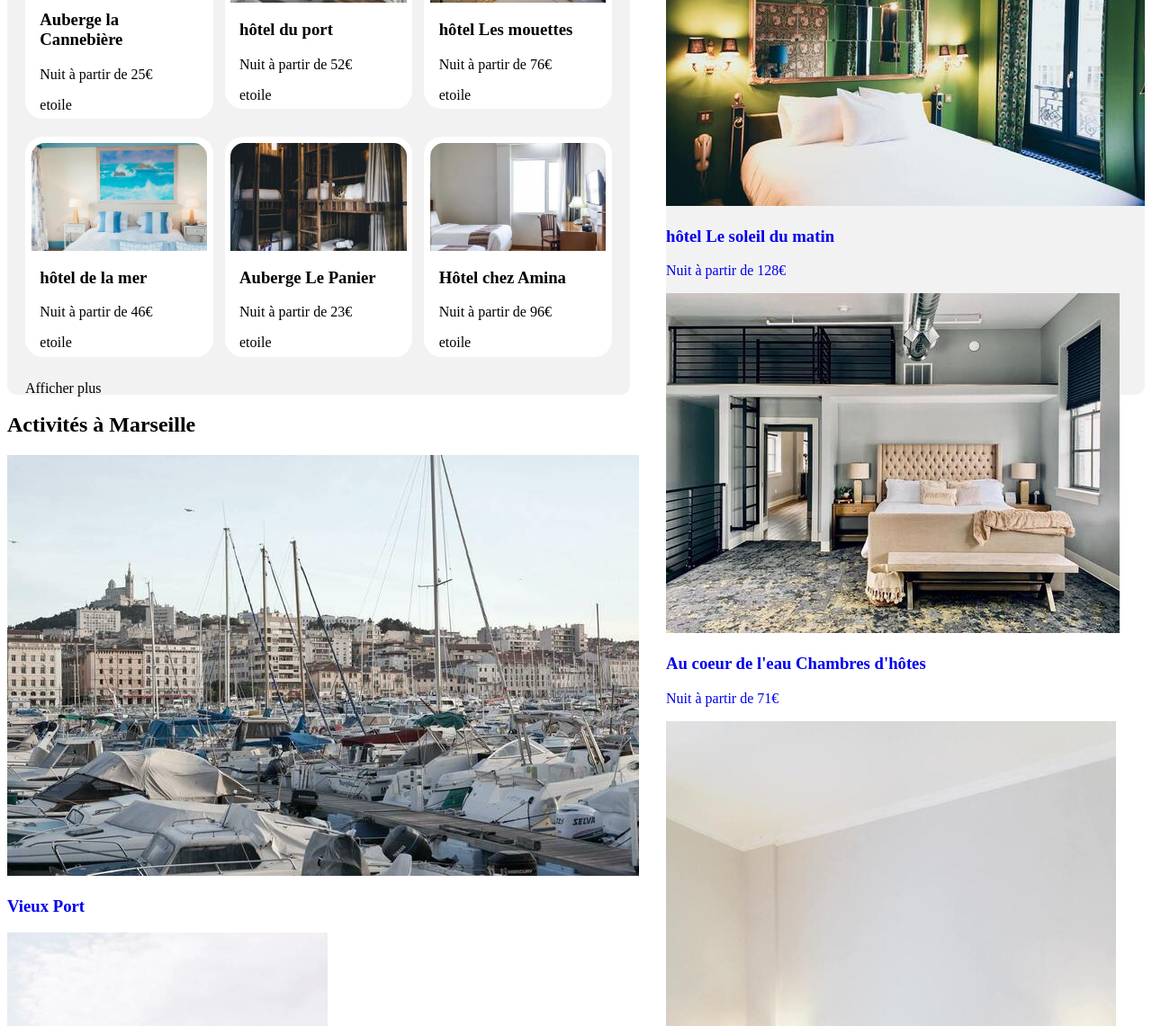
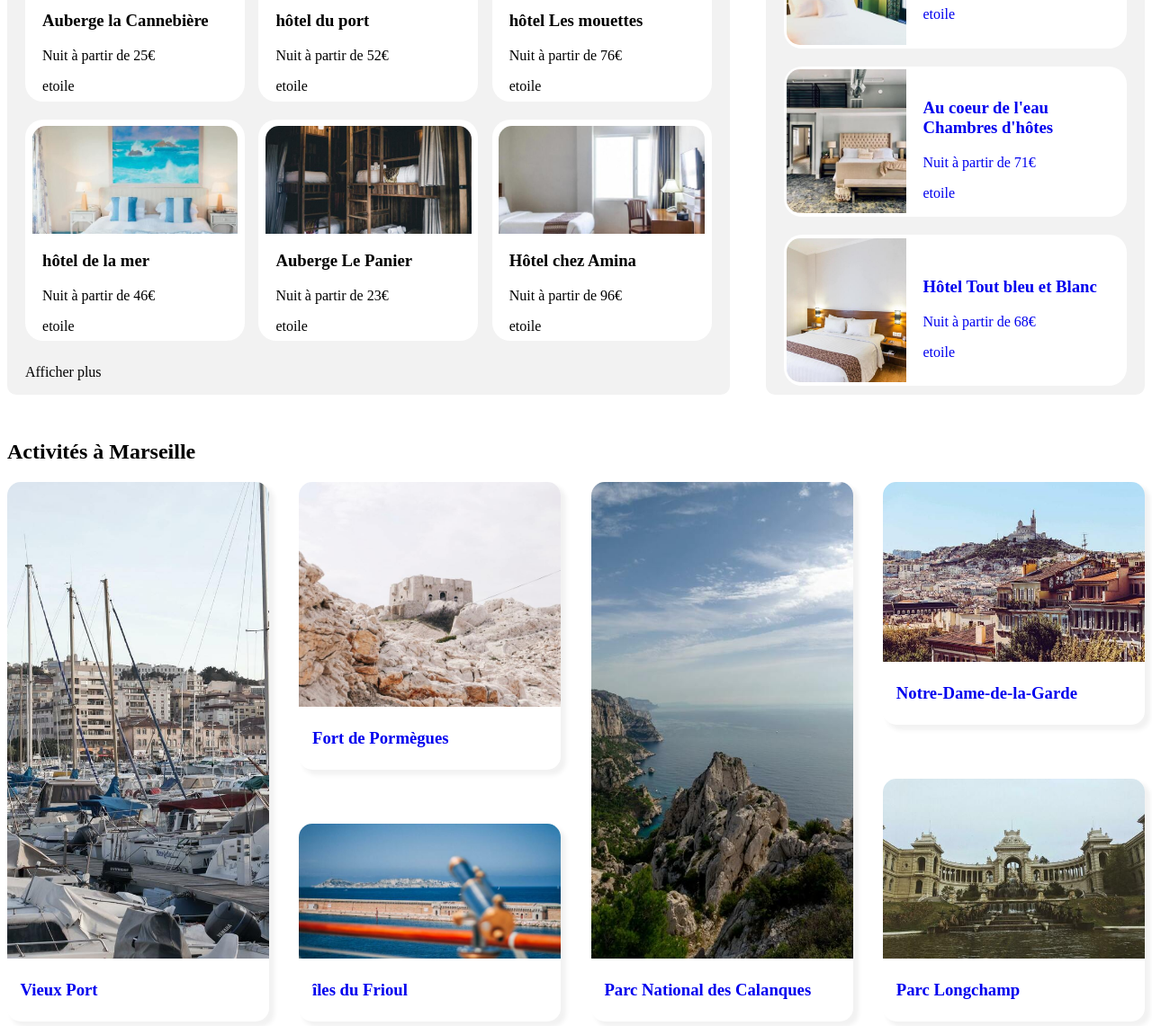
Before and after one commit to tony2329/AnthonyBrinig_2_26052021, a plain HTML site: page index5.html in a window 1280 px wide. Shown: the part 631-1772 px from the top of the page at 90% size. Drawn offline with Linux system fonts and the light colour scheme; a web font is replaced by a local one.

Commit message:
finalisation de la partie photo section 3

```diff
--- a/index5.html
+++ b/index5.html
@@ -188,47 +188,46 @@
 
         <!--titre 2 bloc populaire-->
         <div class="bloc_pop">
+          <div class="icon_pop">
             <h2 class="titreh2">Les plus populaires</h2>
-          <i class="fas fa-chart-line"></i>
+            <i class="fas fa-chart-line fa-2x"></i>
+          </div>
           <!--les photos populaires-->
-          <div class="imagespopulaires">
+          <div class="pop_centre cadre_blancp">
+            <div class="imagespopulaires1"></div>
             <!--lien cliquable-->
-            <a href="#">
-              <img
-                src="imagespopulaires/hotelsoleil.jpg"
-                alt="Hôtel Le soleil du matin"
-              />
+            <a class="soleil" href="#">
               <!--titre 3 et 4 sous image-->
               <h3 class="titreh3">hôtel Le soleil du matin</h3>
               <p class="titreh4">Nuit à partir de 128€</p>
+              <div>etoile</div>
             </a>
           </div>
 
           <!--les photos populaires-->
-          <div class="imagespopulaires">
+          <div class="pop_centre cadre_blancp">
+            <div class="imagespopulaires2"></div>
             <!--lien cliquable-->
-            <a href="#">
-              <img
-                src="imagespopulaires/aucoeurdeleau.jpg"
-                alt="Au coeur de l'eau Chambre d'hôtes"
-              />
+            <a class="eau_chambre" href="#">
               <!--titre 3 et 4 sous image-->
-              <h3 class="titreh3">Au coeur de l'eau Chambres d'hôtes</h3>
+              <h3 class="titreh3">
+                Au coeur de l'eau <br />
+                Chambres d'hôtes
+              </h3>
               <p class="titreh4">Nuit à partir de 71€</p>
+              <div>etoile</div>
             </a>
           </div>
 
           <!--les photos populaires-->
-          <div class="imagespopulaires">
+          <div class="pop_centre cadre_blancp">
+            <div class="imagespopulaires3"></div>
             <!--lien cliquable-->
-            <a href="#">
-              <img
-                src="imagespopulaires/hotelbleublanc.jpg"
-                alt="Hôtel Tout bleu et Blanc"
-              />
+            <a class="bleublanc" href="#">
               <!--titre 3 et 4 sous image-->
               <h3 class="titreh3">Hôtel Tout bleu et Blanc</h3>
               <p class="titreh4">Nuit à partir de 68€</p>
+              <div>etoile</div>
             </a>
           </div>
         </div>
@@ -238,68 +237,65 @@
       <section id="Activites">
         <!--le titre 2 du bloc Activités-->
         <h2 class="titreh2">Activités à Marseille</h2>
+        <div class="bloc_activites flex_between_act">
           <!--les photos Activités-->
-        <div class="imagesactivites">
+          <div class="cadre_blanc_act display_column_act">
+            <div class="imagesactivites1"></div>
             <!--lien cliquable-->
-          <a href="#">
-            <img src="imagesactivites/vieuxport.jpg" alt="Vieux Port" />
+            <a class="titre_act hauteur_titre_act" href="#">
               <!--titre 3 sous image-->
               <h3 class="titreh3">Vieux Port</h3>
             </a>
           </div>
 
-        <div class="imagesactivites">
+          <div class="bloc_activites2356 flex_column_between_act">
+            <div class="img2356 display_column_act">
+              <div class="imagesactivites2"></div>
               <!--lien cliquable-->
-          <a href="#">
-            <img
-              src="imagesactivites/fortpomegues.jpg"
-              alt="Fort de Pomègues"
-            />
+              <a class="titre_act hauteur_titre_act" href="#">
                 <!--titre 3 sous image-->
                 <h3 class="titreh3">Fort de Pormègues</h3>
               </a>
             </div>
 
-        <div class="imagesactivites">
+            <div class="img2356 display_column_act">
+              <div class="imagesactivites3"></div>
               <!--lien cliquable-->
-          <a href="#">
-            <img src="imagesactivites/ilesfrioul.jpg" alt="iles Frioul" />
+              <a class="titre_act hauteur_titre_act" href="#">
                 <!--titre 3 sous image-->
                 <h3 class="titreh3">îles du Frioul</h3>
               </a>
             </div>
+          </div>
 
-        <div class="imagesactivites">
+          <div class="cadre_blanc_act display_column_act">
+            <div class="imagesactivites4"></div>
             <!--lien cliquable-->
-          <a href="#">
-            <img
-              src="imagesactivites/parcdescalanques.jpg"
-              alt="Parc National des Calanques"
-            />
+            <a class="titre_act hauteur_titre_act" href="#">
               <!--titre 3 sous image-->
               <h3 class="titreh3">Parc National des Calanques</h3>
             </a>
           </div>
 
-        <div class="imagesactivites">
+          <div class="bloc_activites2356 flex_column_between_act">
+            <div class="img2356 display_column_act">
+              <div class="imagesactivites5"></div>
               <!--lien cliquable-->
-          <a href="#">
-            <img
-              src="imagesactivites/notredame.jpg"
-              alt="Notre-Dame-de-la-Garde"
-            />
+              <a class="titre_act hauteur_titre_act" href="#">
                 <!--titre 3 sous image-->
                 <h3 class="titreh3">Notre-Dame-de-la-Garde</h3>
               </a>
             </div>
 
-        <div class="imagesactivites">
+            <div class="img2356 display_column_act">
+              <div class="imagesactivites6"></div>
               <!--lien cliquable-->
-          <a href="#">
-            <img src="imagesactivites/parclongchamp.jpg" alt="Parc Longchamp" />
+              <a class="titre_act hauteur_titre_act" href="#">
                 <!--titre sous image-->
                 <h3 class="titreh3">Parc Longchamp</h3>
               </a>
+            </div>
+          </div>
         </div>
       </section>
 
--- a/style5.css
+++ b/style5.css
@@ -241,6 +241,11 @@ a {
   margin-left: 20px;
   border-radius: 10px;
   background-color: #f2f2f2;
+  display: flex;
+  flex-direction: column;
+  justify-content: space-around;
+  padding-left: 20px;
+  padding-right: 20px;
 }
 
 /* modif taille et postionnement photos */
@@ -332,3 +337,183 @@ a {
 .titreh2 {
   font-family: "ralewaybold";
 }
+
+/* BLOC POPULAIRE */
+.icon_pop {
+  display: flex;
+  justify-content: space-between;
+  align-items: center;
+  margin-left: 20px;
+  margin-right: 20px;
+}
+
+.imagespopulaires1 {
+  background-image: url("imagespopulaires/hotelsoleil.jpg");
+  width: 35%;
+  height: 160px;
+  background-size: cover;
+  background-position: center;
+  border-radius: 15px 0 0 15px;
+}
+
+.imagespopulaires2 {
+  background-image: url("imagespopulaires/aucoeurdeleau.jpg");
+  width: 35%;
+  height: 160px;
+  background-size: cover;
+  background-position: center;
+  border-radius: 15px 0 0 15px;
+}
+
+.imagespopulaires3 {
+  background-image: url("imagespopulaires/hotelbleublanc.jpg");
+  width: 35%;
+  height: 160px;
+  background-size: cover;
+  background-position: center;
+  border-radius: 15px 0 0 15px;
+}
+
+.pop_centre {
+  display: flex;
+  justify-content: center;
+  align-items: center;
+}
+
+.cadre_blancp {
+  height: auto;
+  background-color: white;
+  padding: 1% 0 1% 1%;
+  border-radius: 20px;
+}
+
+.soleil {
+  width: 60%;
+  padding-left: 5%;
+}
+
+.bleublanc {
+  width: 60%;
+  padding-left: 5%;
+}
+
+.eau_chambre {
+  width: 60%;
+  padding-left: 5%;
+}
+
+/* BLOC ACTIVITÉ */
+
+#Activites {
+  margin-top: 50px;
+  margin-bottom: 50px;
+}
+
+/* class général */
+.bloc_activites {
+  width: 100%;
+  height: 600px;
+}
+
+.bloc_activites2356 {
+  width: 23%;
+  height: 600px;
+}
+
+.flex_between_act {
+  display: flex;
+  justify-content: space-between;
+  align-items: center;
+}
+
+.display_column_act {
+  display: flex;
+  flex-direction: column;
+  justify-content: center;
+  align-items: center;
+}
+
+.flex_column_between_act {
+  display: flex;
+  flex-direction: column;
+  justify-content: space-between;
+}
+
+/* reglage bloc */
+.cadre_blanc_act {
+  width: 23%;
+  border-radius: 15px;
+  box-shadow: 5px 5px 5px 1px #f2f2f2;
+}
+
+.img2356 {
+  width: 100%;
+  border-radius: 15px;
+  box-shadow: 5px 5px 5px 1px #f2f2f2;
+}
+
+.hauteur_titre_act {
+  height: 70px;
+}
+
+.titre_act {
+  display: flex;
+  justify-content: flex-start;
+  align-items: center;
+  padding-left: 5%;
+  width: 95%;
+}
+
+.imagesactivites1 {
+  background-image: url("imagesactivitesM/vieuxport.jpg");
+  background-size: cover;
+  background-position: center;
+  border-radius: 15px 15px 0 0;
+  width: 100%;
+  height: 530px;
+}
+
+.imagesactivites2 {
+  background-image: url("imagesactivitesM/fortpomegues.jpg");
+  background-size: cover;
+  background-position: center;
+  border-radius: 15px 15px 0 0;
+  width: 100%;
+  height: 250px;
+}
+
+.imagesactivites3 {
+  background-image: url("imagesactivites/ilesfrioul.jpg");
+  background-size: cover;
+  background-position: center;
+  border-radius: 15px 15px 0 0;
+  width: 100%;
+  height: 150px;
+}
+
+.imagesactivites4 {
+  background-image: url("imagesactivitesM/parcdescalanques.jpg");
+  background-size: cover;
+  background-position: center;
+  border-radius: 15px 15px 0 0;
+  width: 100%;
+  height: 530px;
+}
+
+.imagesactivites5 {
+  background-image: url("imagesactivites/notredame.jpg");
+  background-size: cover;
+  background-position: center;
+  border-radius: 15px 15px 0 0;
+  width: 100%;
+  height: 200px;
+}
+
+.imagesactivites6 {
+  background-image: url("imagesactivites/parclongchamp.jpg");
+  background-size: cover;
+  background-position: center;
+  border-radius: 15px 15px 0 0;
+  width: 100%;
+  height: 200px;
+}
```
Also changed, not shown: imagesactivitesM/fortpomegues.jpg (added), imagesactivitesM/parcdescalanques.jpg (added), imagesactivitesM/vieuxport.jpg (added), 1 other file. Lines whose indentation alone changed are shown as unchanged.
